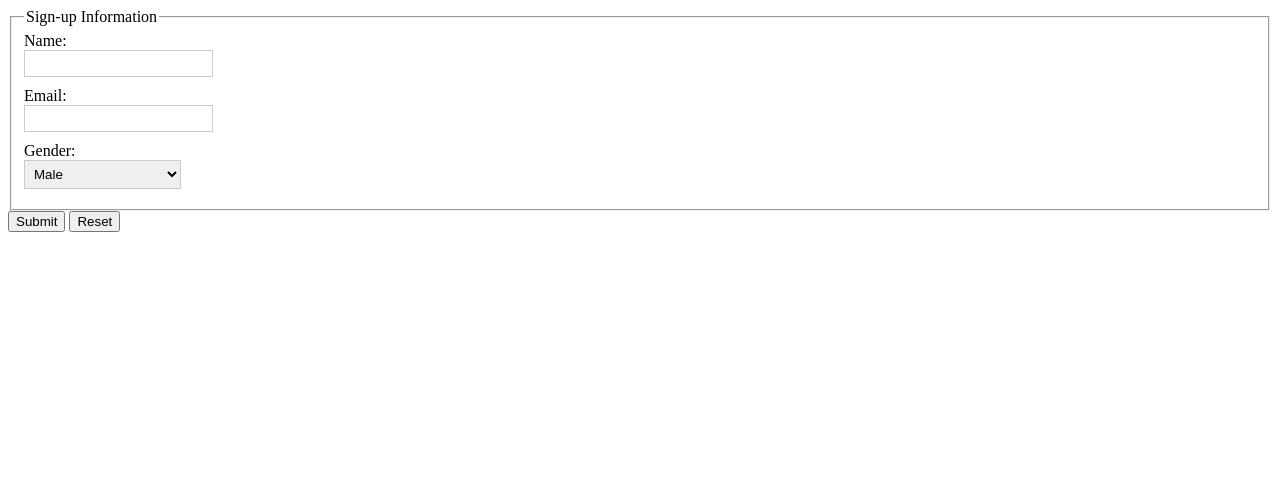
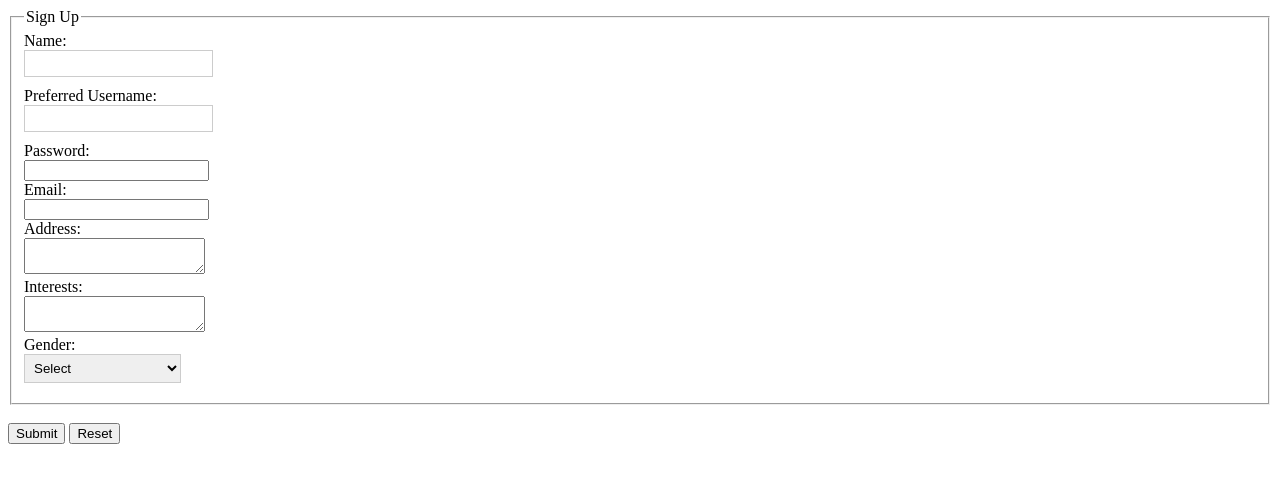
Before and after one commit to zero-braincells165/Q4GFA1_NA_KADEANO, a plain HTML site: page index.html in a window 1280 px wide. Drawn offline with Linux system fonts and the light colour scheme.

Commit message:
Update index.html

```diff
--- a/index.html
+++ b/index.html
@@ -3,30 +3,51 @@
 <head>
 <meta charset="UTF-8">
 <meta name="viewport" content="width=device-width, initial-scale=1.0">
-<title>Interactive Sign-up Sheet</title>
+<title>Learning Website Sign-Up</title>
 <link rel="stylesheet" type="text/css" href="styles.css">
 </head>
 <body>
 
 <form id="signupForm">
   <fieldset>
-    <legend>Sign-up Information</legend>
+    <legend>Sign Up</legend>
+    <div>
       <label for="name">Name:</label><br>
-    <input type="text" id="name" onblur="checkInput(this)" onfocus="highlightInput(this)"><br>
-
+      <input type="text" id="name" required onblur="validateInput(this)">
+    </div>
+    <div>
+      <label for="username">Preferred Username:</label><br>
+      <input type="text" id="username" required onblur="validateInput(this)">
+    </div>
+    <div>
+      <label for="password">Password:</label><br>
+      <input type="password" id="password" required onblur="validateInput(this)">
+    </div>
+    <div>
       <label for="email">Email:</label><br>
-    <input type="text" id="email" onblur="checkInput(this)" onfocus="highlightInput(this)"><br>
-
+      <input type="email" id="email" required onblur="validateInput(this)">
+    </div>
+    <div>
+      <label for="address">Address:</label><br>
+      <textarea id="address" required onblur="validateInput(this)"></textarea>
+    </div>
+    <div>
+      <label for="interests">Interests:</label><br>
+      <textarea id="interests" required onblur="validateInput(this)"></textarea>
+    </div>
+    <div>
       <label for="gender">Gender:</label><br>
-    <select id="gender">
+      <select id="gender" required>
+        <option value="">Select</option>
         <option value="Male">Male</option>
         <option value="Female">Female</option>
         <option value="Prefer not to mention">Prefer not to mention</option>
-    </select><br>
+      </select>
+    </div>
   </fieldset>
-
-  <button type="button" onclick="submitForm()">Submit</button>
-  <button type="button" onclick="resetForm()">Reset</button>
+  <br>
+  <button type="submit">Submit</button>
+  <button type="reset" onclick="clearForm()">Reset</button>
 </form>
 
 <div id="output"></div>
```
Lines whose indentation alone changed are shown as unchanged.
